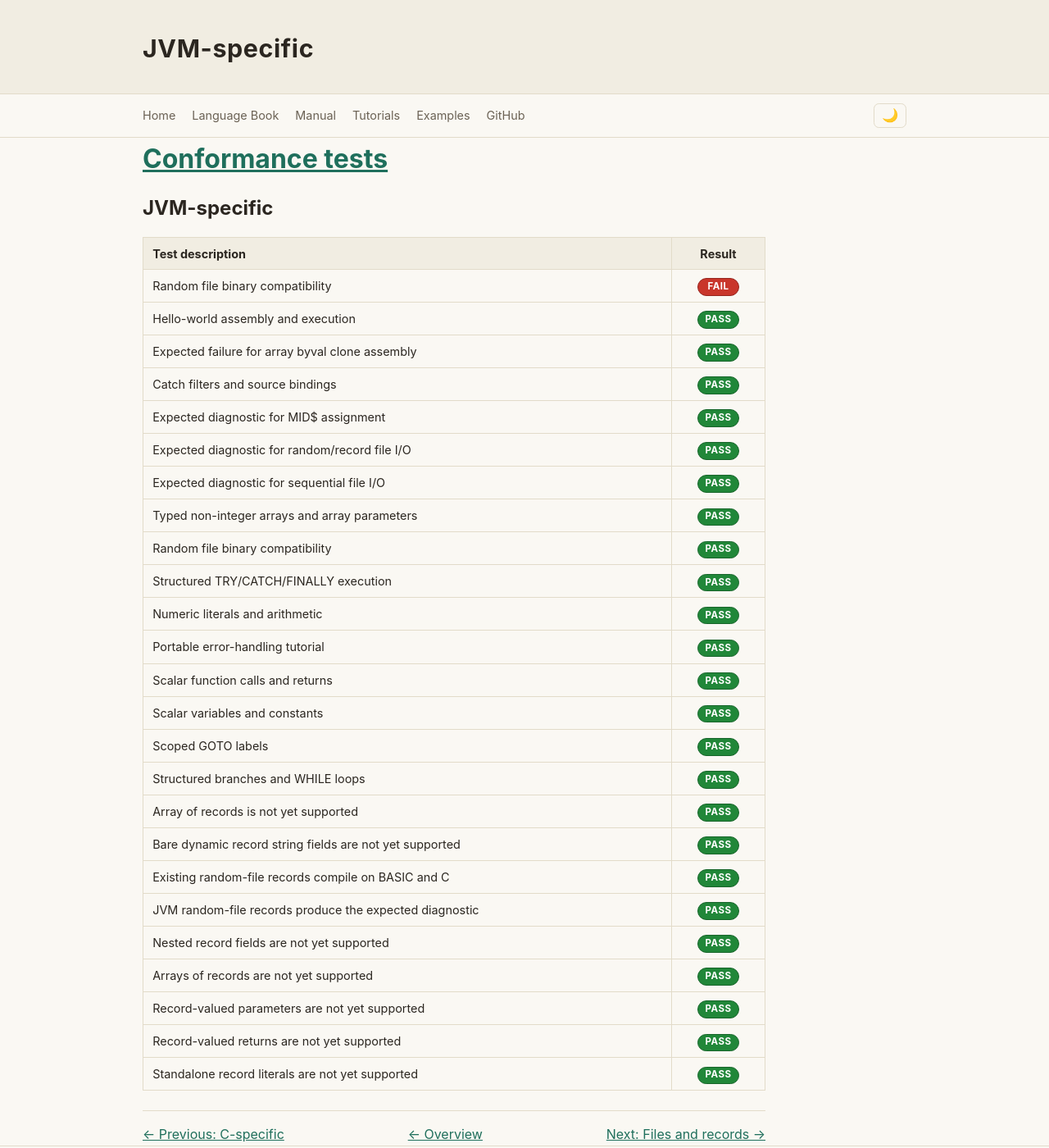
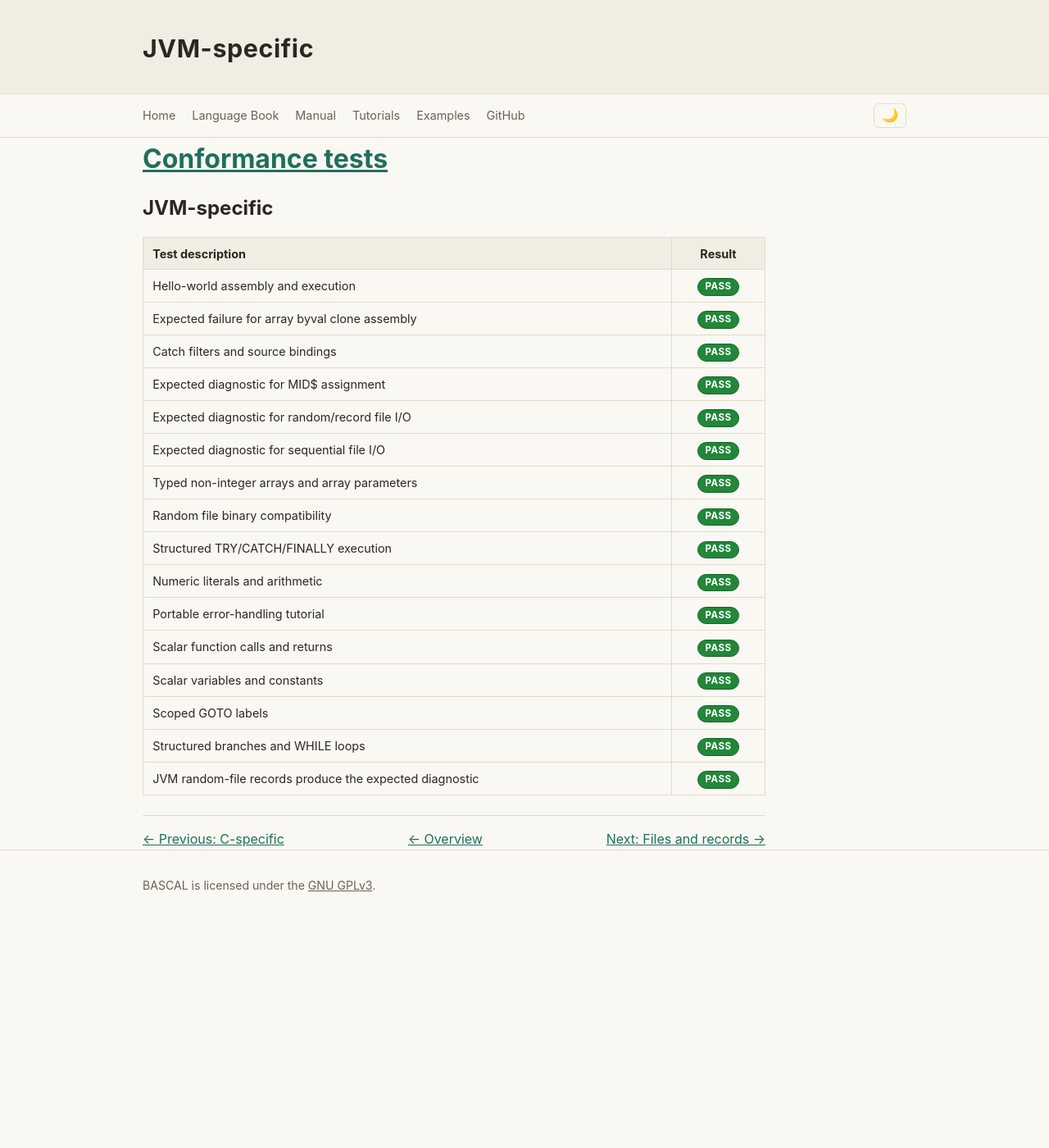
Before and after one commit to johnjoeallen/bascal, an MkDocs documentation site: the page built from docs/conformance/jvm.md, in a window 1280 px wide and 1400 px high. Shown: the whole window at 82% size. Built offline with MkDocs 1.6.1, drawn with Linux system fonts in a browser that asks for light colours.

Commit message:
Refine conformance applicability statuses

```diff
--- a/docs/conformance/jvm.md
+++ b/docs/conformance/jvm.md
@@ -4,7 +4,6 @@
 
 | Test description | Result |
 | --- | :---: |
-| Random file binary compatibility | FAIL |
 | Hello-world assembly and execution | PASS |
 | Expected failure for array byval clone assembly | PASS |
 | Catch filters and source bindings | PASS |
@@ -20,15 +19,7 @@
 | Scalar variables and constants | PASS |
 | Scoped GOTO labels | PASS |
 | Structured branches and WHILE loops | PASS |
-| Array of records is not yet supported | PASS |
-| Bare dynamic record string fields are not yet supported | PASS |
-| Existing random-file records compile on BASIC and C | PASS |
 | JVM random-file records produce the expected diagnostic | PASS |
-| Nested record fields are not yet supported | PASS |
-| Arrays of records are not yet supported | PASS |
-| Record-valued parameters are not yet supported | PASS |
-| Record-valued returns are not yet supported | PASS |
-| Standalone record literals are not yet supported | PASS |
 
 <nav class="conformance-nav" aria-label="Conformance results navigation">
   <a href="../c/">← Previous: C-specific</a>
```
Also changed, not shown: docs/conformance.md (+1 -1 lines), docs/conformance/core-language.md (+2 -2 lines), docs/conformance/records.md (+1 -1 lines), 3 other files.
